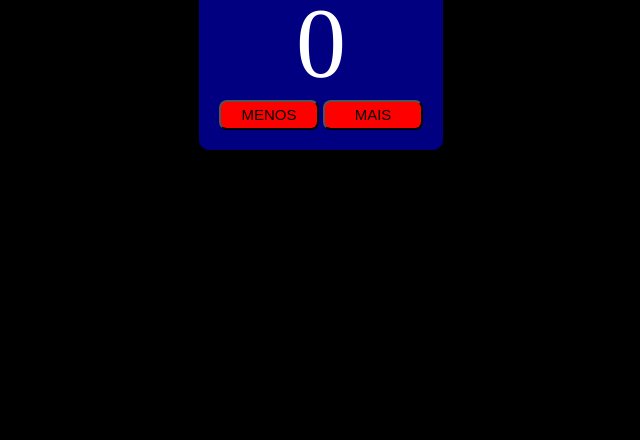
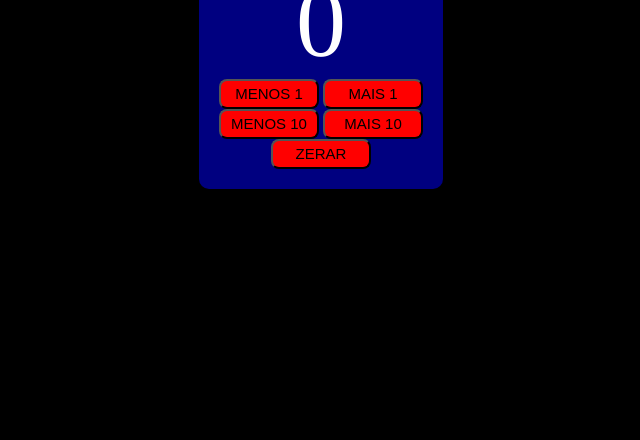
Before and after one commit to Erisonbnu/contador, a plain HTML site: page index.html in a window 1280 px wide. Shown: the part 360-800 px from the top of the page, without its empty margins (319-959 px from the left). Drawn offline with Linux system fonts and the light colour scheme.

Commit message:
Adicionado Funçoes
Adicionado função "ZERAR" e também MAIS 10 e MENOS 10... que é simplesmente adição e subtração por 10.

```diff
--- a/index.html
+++ b/index.html
@@ -39,10 +39,13 @@
     </head>
     <body>
         <section>
-        <h1>CONTADOR</h1>
+        <h1>CONTADOR</h1><br>
         <p id="resultado">0</p>
-            <button onclick="diminuir()">MENOS</button>
-            <button onclick="aumentar()">MAIS</button>
+            <button onclick="diminuir()">MENOS 1</button>
+            <button onclick="aumentar()">MAIS 1</button><br>
+            <button onclick="diminuir10()">MENOS 10</button>
+            <button onclick="aumentar10()">MAIS 10</button><br>
+            <button onclick="zerar()">ZERAR</button>
         </section>
         <script>
 
@@ -58,6 +61,18 @@
                 numero = numero - 1
                 render()
             }
+            function aumentar10() {
+                numero = numero + 10
+                render()
+            }
+            function diminuir10() {
+                numero = numero - 10
+                render()
+            }
+            function zerar() {
+                numero = 0
+                render()
+            }
             // jogar o estado da aplicação na tela
             function render() {
                 const p = document.querySelector("#resultado")
```
